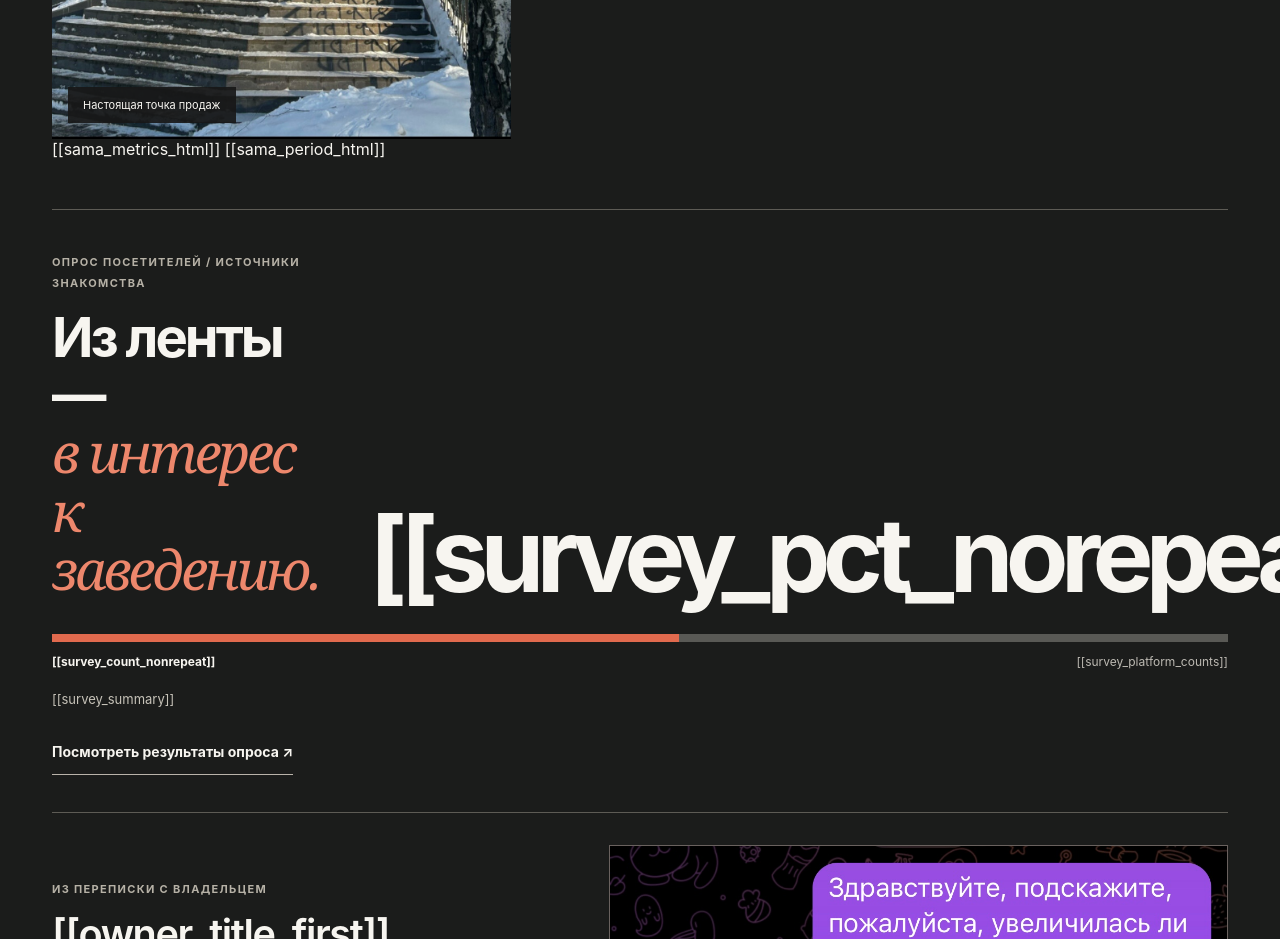
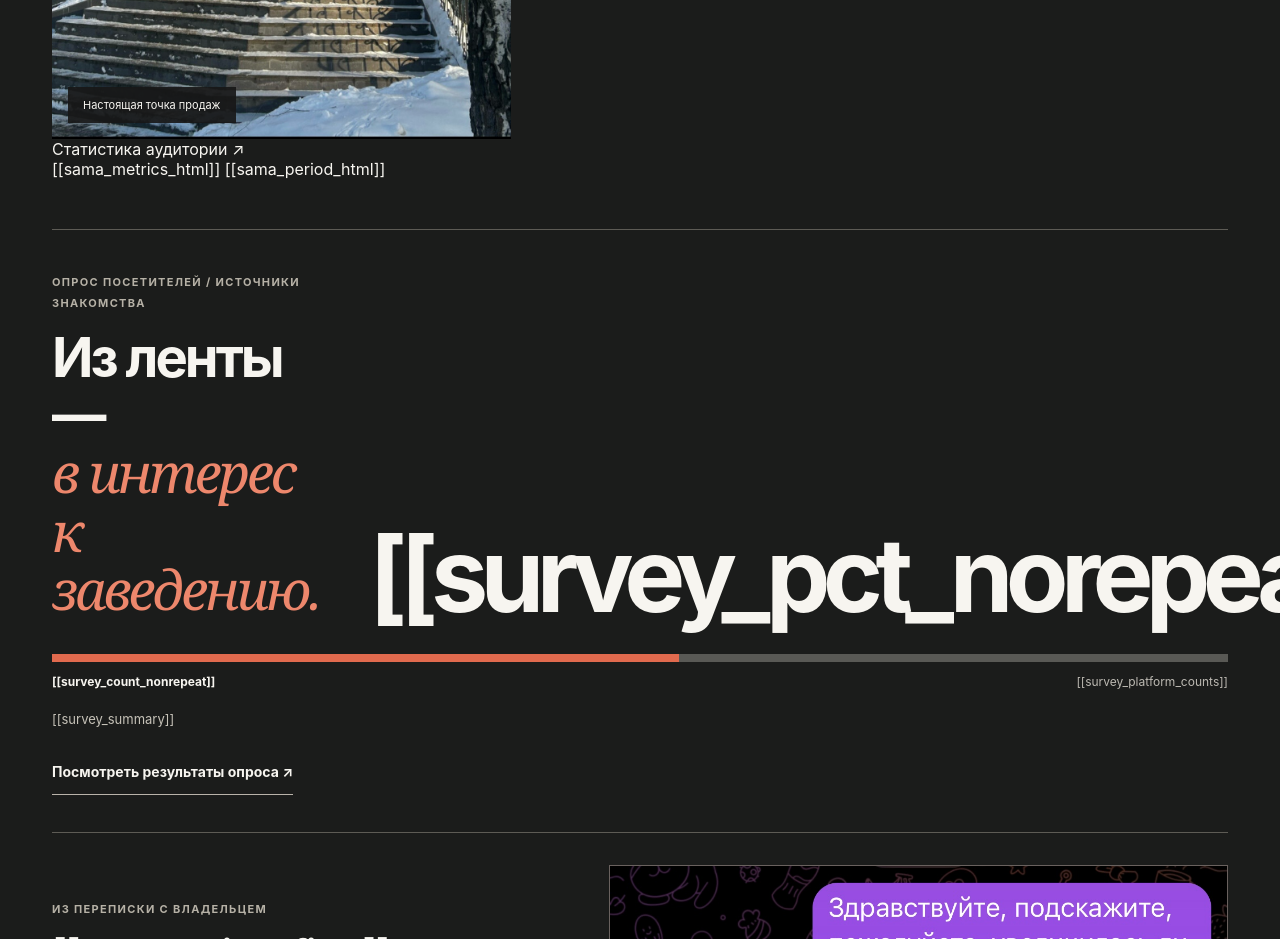
Before and after one commit to IDI2023/ivan-demin-portfolio-, a plain HTML site: page index.template.html in a window 1280 px wide. Shown: the part 1420-2359 px from the top of the page. Drawn offline with Linux system fonts and the light colour scheme.

Commit message:
Update index.template.html

```diff
--- a/index.template.html
+++ b/index.template.html
@@ -30,6 +30,10 @@
 <section aria-labelledby="sama-title" class="case-sama" id="sama"><div class="shell">
 <div class="case-eyebrow"><span>01 / ПРОДВИЖЕНИЕ БРЕНДА</span><span>САМАРА · КОРЕЙСКАЯ РАМЕННАЯ</span></div>
 <div class="sama-head"><div class="sama-media"><img alt="Вход в раменную самообслуживания СамаРамён в Самаре" height="1315" loading="lazy" src="assets/sama-storefront.jpg" width="1138"/><span>Настоящая точка продаж</span></div><div class="sama-copy"><span class="eyebrow muted-on-dark">НЕСТАНДАРТНЫЙ ФОРМАТ / ЛОКАЛЬНЫЙ БРЕНД</span><h3 id="sama-title">СамаРамён<span>.</span></h3><p>[[sama_intro]]</p><p class="case-approach">[[sama_approach]]</p><a class="case-jump" href="#sama-metrics">Смотреть результаты <span>↓</span></a></div></div>
+
+<div class="sama-audience-action">
+  <a href="#proof-sama-audience">Статистика аудитории ↗</a>
+</div>
 
 [[sama_metrics_html]]
 [[sama_period_html]]
```
